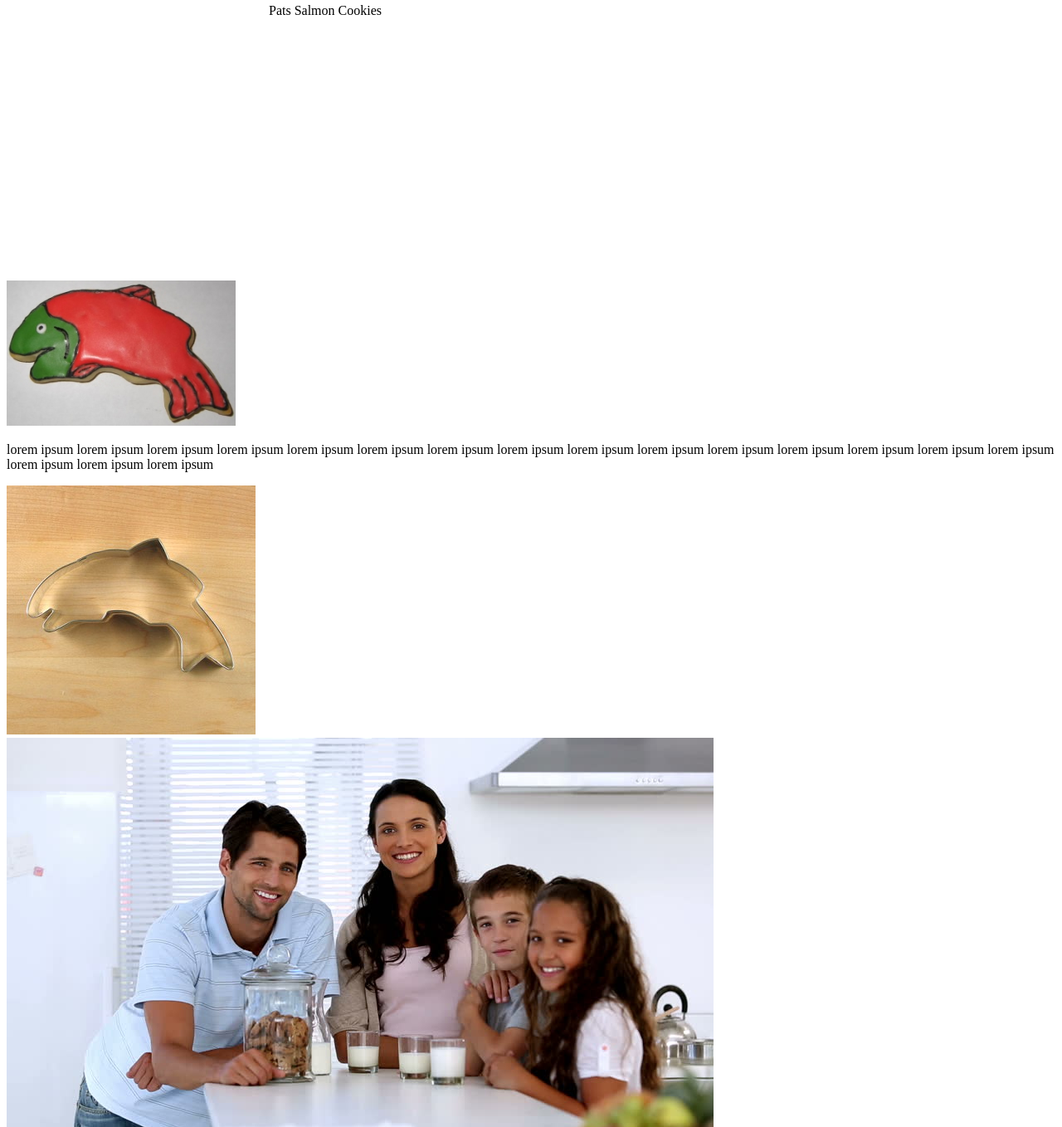
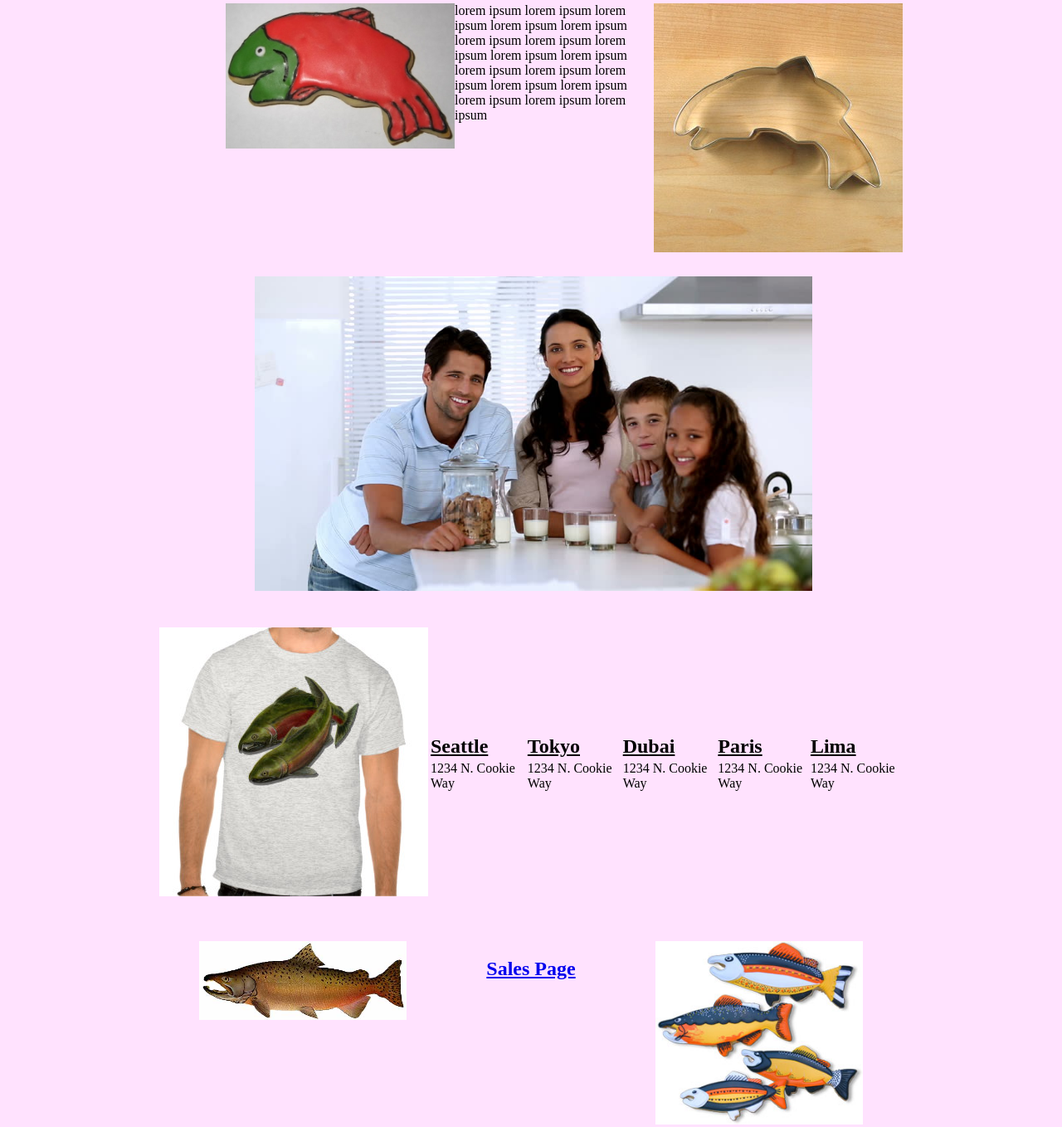
Before and after one commit to brandomoki/cookie-stand, a plain HTML site: page index.html in a window 1280 px wide. Shown: the part 488-1846 px from the top of the page at 83% size. Drawn offline with Linux system fonts and the light colour scheme.

Commit message:
added style to index and sales

```diff
--- a/css/style.css
+++ b/css/style.css
@@ -1,35 +1,35 @@
 body {
-  background-color: linear-gradient( aqua blue)
+  background-color: rgb(157, 199, 200);
+
 }
-
-fieldset {
-  display: ;
-  flex-direction: column;
+#myForm {
+  display: flex;
+  justify-content: center;
+  margin-top: 100px;
 }
-
-
-
-
-
-
-
-
-section {
-  flex: content;
-  text-align: center;
-  background-color: aqua;
+#myForm fieldset {
+ text-align: center;
+}
+table {
+  display: flexbox;
+  justify-content: center;
+  width: 65%;
+  margin-left: 333px;
+  margin-top: 100px;
 }
 thead {
+
   flex: content;
   padding: 10px;
   padding: black;
 
 }
 th {
+
   padding: px;
 }
 td {
   padding: 15px;
   border: solid 2px black;
-  background-color: white;
+  background-color: rgb(255, 226, 254);
 }
--- a/css/style2.css
+++ b/css/style2.css
@@ -1,3 +1,56 @@
 header {
-  margin: 25%;
+  background-color: rgb(221, 93, 91);
+  border: 2px solid black;
+  margin-bottom: 35px;
 }
+
+.logo {
+  text-align: center;
+}
+.logoName {
+  font-family: Arial, Helvetica, sans-serif;
+  font-style: italic;
+  font-size: xx-large;
+  font-weight: bold;
+}
+body {
+  background-color: rgb(255, 226, 254);
+  display: flex;
+  justify-content: center;
+  margin: 15%;
+
+
+}
+.flexOne {
+  display: flex;
+  margin-left: 80px;
+
+}
+ .flexOne > * {
+  flex: 1 1 auto;
+}
+#hero {
+  width: 75%;
+  margin-left: 115px;
+  margin-top: 25px;
+  margin-bottom: 40px;
+
+}
+.two {
+  display: flex;
+  justify-content: space-around;
+
+}
+.shops {
+  margin: auto;
+}
+.cell {
+  font-size: x-large;
+  font-weight: bold;
+  text-decoration: underline;
+}
+footer {
+  display: flex;
+  justify-content: space-around;
+  margin-top: 50px;
+}
--- a/index.html
+++ b/index.html
@@ -8,39 +8,54 @@
   <main>
 
   <header>
-    <div>
+    <div class="logo">
       <img src="img/salmon.png" alt="Salmon logo" width="500px">
-      <p>Pats Salmon Cookies</p>
+      <p class="logoName">Pats Salmon Cookies</p>
     </div>
 
   </header>
 
   <body>
-    <section id="one">
-      <img src="img/frosted-cookie.jpg" alt="frosted salmon cookie">
+    <div class="flexOne">
+      <div class="cookie">
+        <img src="img/frosted-cookie.jpg" alt="frosted salmon cookie" alt="">
+      </div>
 
-      <p>lorem ipsum lorem ipsum lorem ipsum lorem ipsum lorem ipsum lorem ipsum lorem ipsum lorem ipsum lorem ipsum lorem ipsum lorem ipsum lorem ipsum lorem ipsum lorem ipsum lorem ipsum lorem ipsum lorem ipsum lorem ipsum </p>
+      <div class="cookie">
+        lorem ipsum lorem ipsum lorem ipsum lorem ipsum lorem ipsum lorem ipsum lorem ipsum lorem ipsum lorem ipsum lorem ipsum lorem ipsum lorem ipsum lorem ipsum lorem ipsum lorem ipsum lorem ipsum lorem ipsum lorem ipsum
 
-      <img src="img/cutter.jpeg" alt="salmon cookie cutter">
+      </div>
 
-    </section>
+      <div class="cookie">
+        <img src="img/cutter.jpeg" alt="salmon cookie cutter">
+      </div>
+
+    </div>
+
+
 
     <img id=hero src="img/family.jpg" alt="family enjoying cookies">
-    <section id="two">
-      <div>
+
+    <section class="two">
+      <div class="shops">
         <img src="img/shirt.jpg" alt="">
       </div>
-      <table>
 
-        <tr>
-          <td>1</td>
-          <td>2</td>
-          <td>3</td>
+      <table class="shops">
+
+        <tr class="row">
+          <td class="cell">Seattle</td>
+          <td class="cell">Tokyo</td>
+          <td class="cell">Dubai</td>
+          <td class="cell">Paris</td>
+          <td class="cell">Lima</td>
         </tr>
-        <tr>
-          <td>1</td>
-          <td>2</td>
-          <td>3</td>
+        <tr class="row">
+          <td>1234 N. Cookie Way</td>
+          <td>1234 N. Cookie Way</td>
+          <td>1234 N. Cookie Way</td>
+          <td>1234 N. Cookie Way</td>
+          <td>1234 N. Cookie Way</td>
         </tr>
 
       </table>
@@ -51,13 +66,13 @@
 
 
   <footer>
-    <div><img src="img/chinook.jpg" alt="">
+    <div><img src="img/chinook.jpg" alt="A Chinook" width="250px">
     </div>
 
     <h2><a href="sales.html">Sales Page</a>
     </h2>
 
-    <img src="img/fish.jpg" alt="">
+    <img src="img/fish.jpg" alt="salmon swimming" width="250px">
   </footer>
   </main>
 
```
Also changed, not shown: js/app.js (+45 -28 lines).
